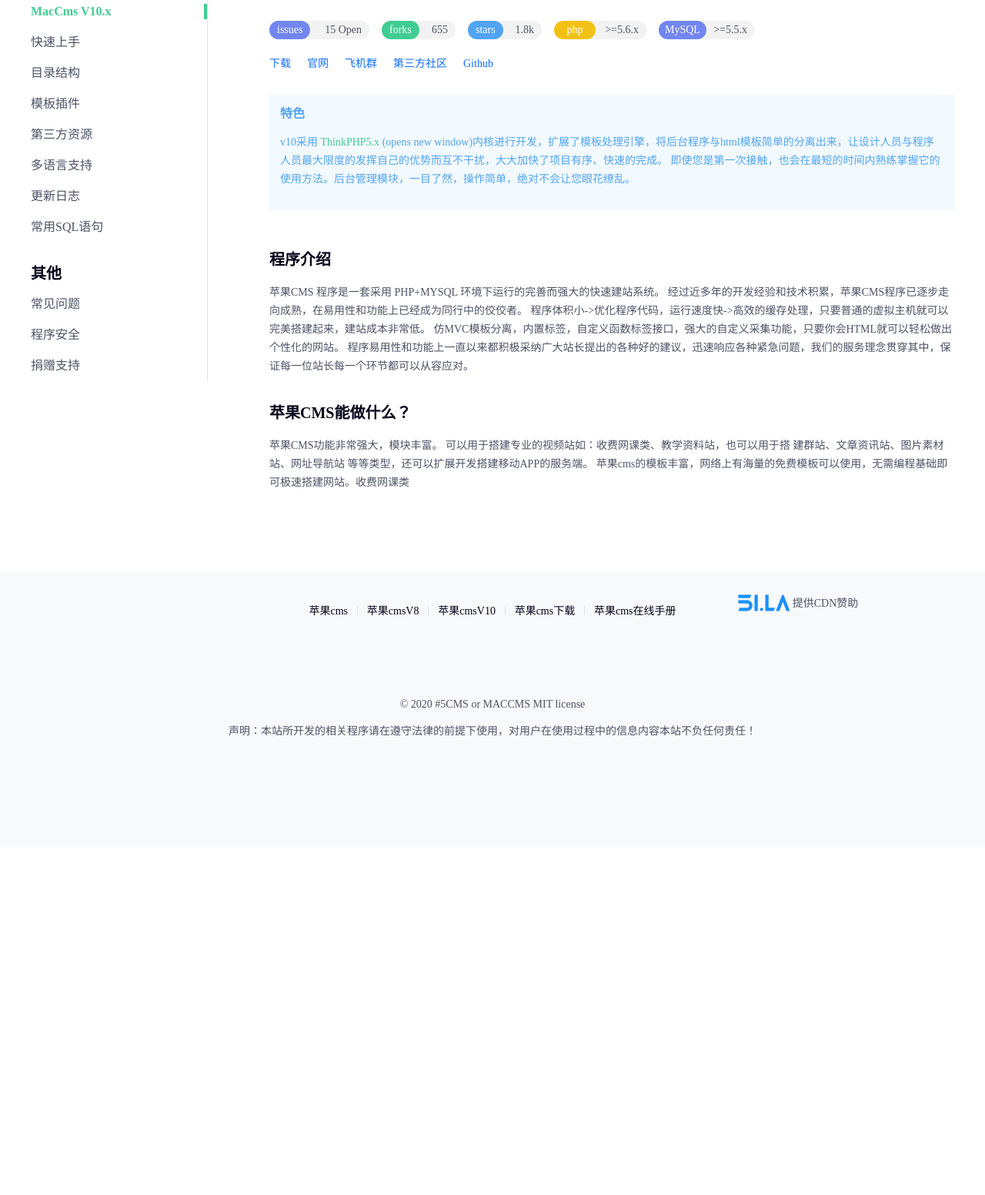
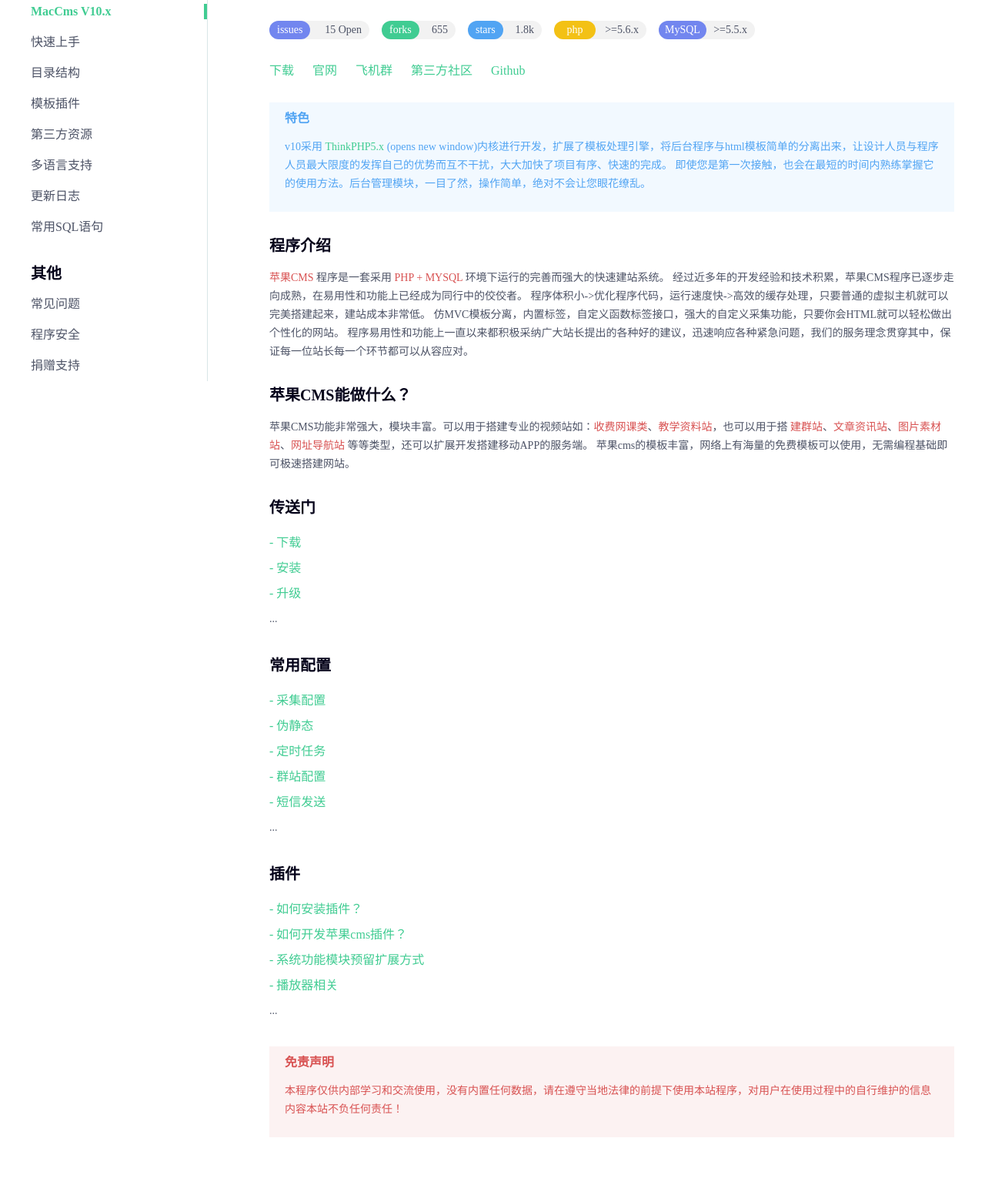
Before and after one commit to vincent-backend/MacCMSv10, a plain HTML site: page index.html in a window 1280 px wide. Shown: the part 168-1720 px from the top of the page at 77% size. Before the commit the page ends 1268 px from the top, so only its background shows below. Drawn offline with Linux system fonts and the light colour scheme; a web font is replaced by a local one.

Commit message:
index.html update

```diff
--- a/assets/css/guide.css
+++ b/assets/css/guide.css
@@ -41,6 +41,14 @@
   line-height: 34px;
 }
 
+p green {
+  color: #40cc92;
+}
+
+p red {
+  color: #d85252;
+}
+
 html,
 body {
   font-family: "PingFang-SC";
@@ -69,6 +77,10 @@
   font-size: 24px;
   color: #05031a;
   margin: 10px 0 0 10px;
+}
+
+ul {
+  list-style-type: none !important;
 }
 
 .offcanvas {
@@ -239,6 +251,66 @@
   margin-bottom: 90px;
 }
 
+.tab-subtitle {
+  /* font size: h3 */
+  margin-top: 30px;
+}
+
+.tab-paragraph {
+  margin-top: 20px;
+  line-height: 34px;
+}
+
+.sub-contents-green {
+  padding: 0;
+  line-height: 45px;
+}
+
+.sub-contents-green > li > a {
+  color: #40cc92;
+  font-size: 22px;
+}
+
+.bd-info {
+  background-color: #f2f9ff;
+  color: #51a4f3;
+  margin-top: 30px;
+  padding: 14px;
+}
+
+.bd-danger {
+  background-color: #fcf2f2;
+  color: #D85252;
+  margin-top: 30px;
+  padding: 14px;
+}
+
+.bd-info .title,
+.bd-danger .title {
+  font-weight: bold;
+  font-size: 22px;
+  line-height: 32px;
+}
+
+.bd-info .description,
+.bd-danger .description {
+  font-size: 20px;
+  line-height: 33px;
+}
+
+.link-pannel {
+  display: flex;
+  flex-wrap: wrap;
+  margin-top: 30px;
+  gap: 32px;
+}
+
+.link-pannel > a {
+  color: #40cc92;
+  font-size: 22px;
+  line-height: 22px;
+}
+
 .git-informs {
   display: flex;
   flex-wrap: wrap;
@@ -269,7 +341,7 @@
   padding: 0 14px;
   text-align: center;
   color: #ffffff;
-  background-color: #7286EF;
+  background-color: #7286ef;
   border-radius: 16px;
 }
 
@@ -292,7 +364,7 @@
   padding: 0 13px;
   text-align: center;
   color: #ffffff;
-  background-color: #40CC92;
+  background-color: #40cc92;
   border-radius: 16px;
 }
 
@@ -315,7 +387,7 @@
   padding: 0 14px;
   text-align: center;
   color: #ffffff;
-  background-color: #51A4F3;
+  background-color: #51a4f3;
   border-radius: 16px;
 }
 
@@ -338,7 +410,7 @@
   padding: 0 14px;
   text-align: center;
   color: #ffffff;
-  background-color: #F3C115;;
+  background-color: #f3c115;
   border-radius: 16px;
 }
 
@@ -361,30 +433,8 @@
   padding: 0 14px;
   text-align: center;
   color: #ffffff;
-  background-color: #7286EF;;
+  background-color: #7286ef;
   border-radius: 16px;
-}
-
-.bd-info {
-  background-color: #f2f9ff;
-  color: #51a4f3;
-  margin: 20px 0;
-  padding: 14px;
-}
-
-.info-title {
-  font-weight: bold;
-  font-size: 22px;
-  line-height: 32px;
-}
-
-.info-description {
-  font-size: 20px;
-  line-height: 33px;
-}
-
-p green {
-  color: #40CC92;
 }
 
 /**** Responsive design >768 ****/
@@ -509,6 +559,13 @@
   .menu {
     display: none;
   }
+
+  .container-inner {
+    display: flex;
+    flex-direction: row;
+    align-items: start;
+  }
+
   .sidebar {
     display: block;
     min-width: 230px;
@@ -546,6 +603,57 @@
 
   .container .tab-content {
     padding-left: 80px;
+  }
+
+  .tab-subtitle {
+    /* font size: h3 */
+    margin-top: 30px;
+  }
+
+  .tab-paragraph {
+    margin-top: 16px;
+    line-height: 24px;
+  }
+
+  .sub-contents-green {
+    line-height: 32px;
+  }
+
+  .sub-contents-green > li > a {
+    color: #40cc92;
+    font-size: 16px;
+  }
+
+  .bd-info {
+    padding: 10px 20px;
+  }
+
+  .bd-danger {
+    padding: 10px 20px;
+  }
+
+  .bd-info .title,
+  .bd-danger .title {
+    font-size: 16px;
+    line-height: 22px;
+  }
+
+  .bd-info .description,
+  .bd-danger .description {
+    font-size: 14px;
+    line-height: 24px;
+  }
+
+  .link-pannel {
+    display: flex;
+    flex-wrap: wrap;
+    margin-top: 30px;
+    gap: 24px;
+  }
+
+  .link-pannel > a {
+    color: #40cc92;
+    font-size: 16px;
   }
 
   .git-informs {
@@ -623,22 +731,4 @@
     padding: 0 8px;
     border-radius: 12px;
   }
-
-.bd-info {
-  background-color: #f2f9ff;
-  color: #51a4f3;
-  margin: 30px 0;
-  padding: 14px;
 }
-
-.info-title {
-  font-size: 16px;
-  line-height: 22px;
-  font-weight: bold;
-}
-
-.info-description {
-  font-size: 14px;
-  line-height: 24px;
-}
-}
--- a/index.html
+++ b/index.html
@@ -28,7 +28,7 @@
     <nav class="navbar navbar-expand-md sticky-top">
         <div class="container-fluid">
             <button class="navbar-toggler shadow-none" type="button" data-bs-toggle="offcanvas"
-                data-bs-target="#offcanvasDocumentMenu" aria-controls="offcanvasNavbar">
+                data-bs-target="#offcanvasSidebarMenu" aria-controls="offcanvasNavbar">
                 <span>
                     <img src="assets/images/navbar/home_black.svg" width="60" height="60" />
                 </span>
@@ -80,16 +80,14 @@
                         </li>
                         <li class="menu-splitter"></li>
                         <li class="nav-item">
-                            <select class="form-select" style="border: 0;"
-                                aria-label="Default select example">
+                            <select class="form-select" style="border: 0;" aria-label="Default select example">
                                 <option value="V10" selected>了解更多</option>
                                 <option value="V8">了解更多</option>
                             </select>
                         </li>
                         <li class="menu-splitter"></li>
                         <li class="nav-item">
-                            <select class="form-select" style="border: 0;"
-                                aria-label="Default select example">
+                            <select class="form-select" style="border: 0;" aria-label="Default select example">
                                 <option value="V10" selected>v10.x</option>
                                 <option value="V8">v8.x</option>
                             </select>
@@ -110,7 +108,7 @@
             </div>
         </div>
         <!--Sidebar menu for Mobile h5-->
-        <div class="menu offcanvas offcanvas-start" tabindex="-1" id="offcanvasDocumentMenu"
+        <div class="menu offcanvas offcanvas-start" tabindex="-1" id="offcanvasSidebarMenu"
             aria-labelledby="offcanvasNavbarLabel">
             <div class="offcanvas-header mt-3">
                 <div class="flex-shrink-1"></div>
@@ -130,7 +128,7 @@
                     <button class="btn-dmenu nav-link" id="v-pills-templates-tab" data-bs-toggle="pill"
                         data-bs-target="#v-pills-templates" type="button" role="tab" aria-controls="v-pills-templates"
                         aria-selected="false">目录结构</button>
-                        <button class="btn-dmenu nav-link" id="v-pills-templates-tab" data-bs-toggle="pill"
+                    <button class="btn-dmenu nav-link" id="v-pills-templates-tab" data-bs-toggle="pill"
                         data-bs-target="#v-pills-templates" type="button" role="tab" aria-controls="v-pills-templates"
                         aria-selected="false">模板插件</button>
                 </div>
@@ -141,7 +139,7 @@
     <!--NavBar End-->
     <!--Main Container-->
     <div class="container">
-        <div class="d-flex flex-row align-items-start" style="position: relative;">
+        <div class="container-inner">
             <div class="sidebar">
                 <div class="nav flex-column nav-pills" id="v-pills-tab" role="tablist" aria-orientation="vertical">
                     <button class="nav-link" style="color: #05031A; font-size: 20px; font-weight: bold;"
@@ -190,28 +188,28 @@
                     aria-labelledby="v-pills-home-tab" tabindex="0">
                     <h2 class="tab-title">MacCms V10.x</h2>
                     <div class="git-informs">
-                        <div class="issues">
+                        <div class="issues" id="issues">
                             <div class="title">issues</div>
                             15 Open
                         </div>
-                        <div class="forks">
+                        <div class="forks" id="forks">
                             <div class="title">forks</div>
                             655
                         </div>
-                        <div class="stars">
+                        <div class="stars" id="stars">
                             <div class="title">stars</div>
                             1.8k
                         </div>
-                        <div class="php-v">
+                        <div class="php-v" id="php-v">
                             <div class="title">php</div>
                             >=5.6.x
                         </div>
-                        <div class="mysql-v">
+                        <div class="mysql-v" id="mysql-v">
                             <div class="title">MySQL</div>
                             >=5.5.x
                         </div>
                     </div>
-                    <div class="d-flex flex-row flex-wrap mt-4 gap-4">
+                    <div class="link-pannel">
                         <a href="#">下载</a>
                         <a href="#">官网</a>
                         <a href="#">飞机群</a>
@@ -219,21 +217,65 @@
                         <a href="#">Github</a>
                     </div>
                     <div class="bd-info">
-                        <p class="info-title">特色</p>
-                        <p class="info-description">v10采用 <green>ThinkPHP5.x </green>(opens new window)内核进行开发，扩展了模板处理引擎，将后台程序与html模板简单的分离出来，让设计人员与程序人员最大限度的发挥自己的优势而互不干扰，大大加快了项目有序、快速的完成。
+                        <p class="title">特色</p>
+                        <p class="description">v10采用 <green>ThinkPHP5.x </green>(opens new
+                            window)内核进行开发，扩展了模板处理引擎，将后台程序与html模板简单的分离出来，让设计人员与程序人员最大限度的发挥自己的优势而互不干扰，大大加快了项目有序、快速的完成。
                             即使您是第一次接触，也会在最短的时间内熟练掌握它的使用方法。后台管理模块，一目了然，操作简单，绝对不会让您眼花缭乱。</p>
                     </div>
-                    <h3 style="padding-top: 20px;">程序介绍</h3>
-                    <p style="padding-top: 10px;">苹果CMS 程序是一套采用 PHP+MYSQL 环境下运行的完善而强大的快速建站系统。
+
+                    <h3 class="tab-subtitle">程序介绍</h3>
+                    <p class="tab-paragraph">
+                        <red>苹果CMS</red> 程序是一套采用 <red>PHP + MYSQL</red> 环境下运行的完善而强大的快速建站系统。
                         经过近多年的开发经验和技术积累，苹果CMS程序已逐步走向成熟，在易用性和功能上已经成为同行中的佼佼者。
                         程序体积小->优化程序代码，运行速度快->高效的缓存处理，只要普通的虚拟主机就可以完美搭建起来，建站成本非常低。
                         仿MVC模板分离，内置标签，自定义函数标签接口，强大的自定义采集功能，只要你会HTML就可以轻松做出个性化的网站。
                         程序易用性和功能上一直以来都积极采纳广大站长提出的各种好的建议，迅速响应各种紧急问题，我们的服务理念贯穿其中，保证每一位站长每一个环节都可以从容应对。
                     </p>
-                    <h3 style="padding-top: 20px;">苹果CMS能做什么？</h3>
-                    <p style="padding-top: 10px;">苹果CMS功能非常强大，模块丰富。
-                        可以用于搭建专业的视频站如：收费网课类、教学资料站，也可以用于搭 建群站、文章资讯站、图片素材站、网址导航站 等等类型，还可以扩展开发搭建移动APP的服务端。
-                        苹果cms的模板丰富，网络上有海量的免费模板可以使用，无需编程基础即可极速搭建网站。收费网课类</p>
+
+                    <h3 class="tab-subtitle">苹果CMS能做什么？</h3>
+                    <p class="tab-paragraph">苹果CMS功能非常强大，模块丰富。可以用于搭建专业的视频站如：<red>收费网课类</red>、<red>教学资料站</red>，也可以用于搭
+                        <red>建群站</red>、<red>文章资讯站</red>、<red>图片素材站</red>、<red>网址导航站</red> 等等类型，还可以扩展开发搭建移动APP的服务端。
+                        苹果cms的模板丰富，网络上有海量的免费模板可以使用，无需编程基础即可极速搭建网站。
+                    </p>
+
+                    <h3 class="tab-subtitle">传送门</h3>
+                    <p class="tab-paragraph">
+                    <ul class="sub-contents-green">
+                        <li><a href="#">- 下载</a></li>
+                        <li><a href="#">- 安装</a></li>
+                        <li><a href="#">- 升级</a></li>
+                        <li aria-disabled="true">...</li>
+                    </ul>
+                    </p>
+
+                    <h3 class="tab-subtitle">常用配置</h3>
+                    <p class="tab-paragraph">
+                    <ul class="sub-contents-green">
+                        <li><a href="#">- 采集配置</a></li>
+                        <li><a href="#">- 伪静态</a></li>
+                        <li><a href="#">- 定时任务</a></li>
+                        <li><a href="#">- 群站配置</a></li>
+                        <li><a href="#">- 短信发送</a></li>
+                        <li aria-disabled="true">...</li>
+                    </ul>
+                    </p>
+
+                    <h3 class="tab-subtitle">插件</h3>
+                    <p class="tab-paragraph">
+                    <ul class="sub-contents-green">
+                        <li><a href="#">- 如何安装插件？</a></li>
+                        <li><a href="#">- 如何开发苹果cms插件？</a></li>
+                        <li><a href="#">- 系统功能模块预留扩展方式</a></li>
+                        <li><a href="#">- 播放器相关</a></li>
+                        <li aria-disabled="true">...</li>
+                    </ul>
+                    </p>
+
+                    <div class="bd-danger">
+                        <p class="title">免责声明</p>
+                        <p class="description">本程序仅供内部学习和交流使用，没有内置任何数据，请在遵守当地法律的前提下使用本站程序，对用户在使用过程中的自行维护的信息内容本站不负任何责任！
+                        </p>
+                    </div>
                 </div>
                 <!--Quick Start End-->
                 <!--Problems-->
```
Also changed, not shown: assets/js/maccmsv10.js (+2 -30 lines).
